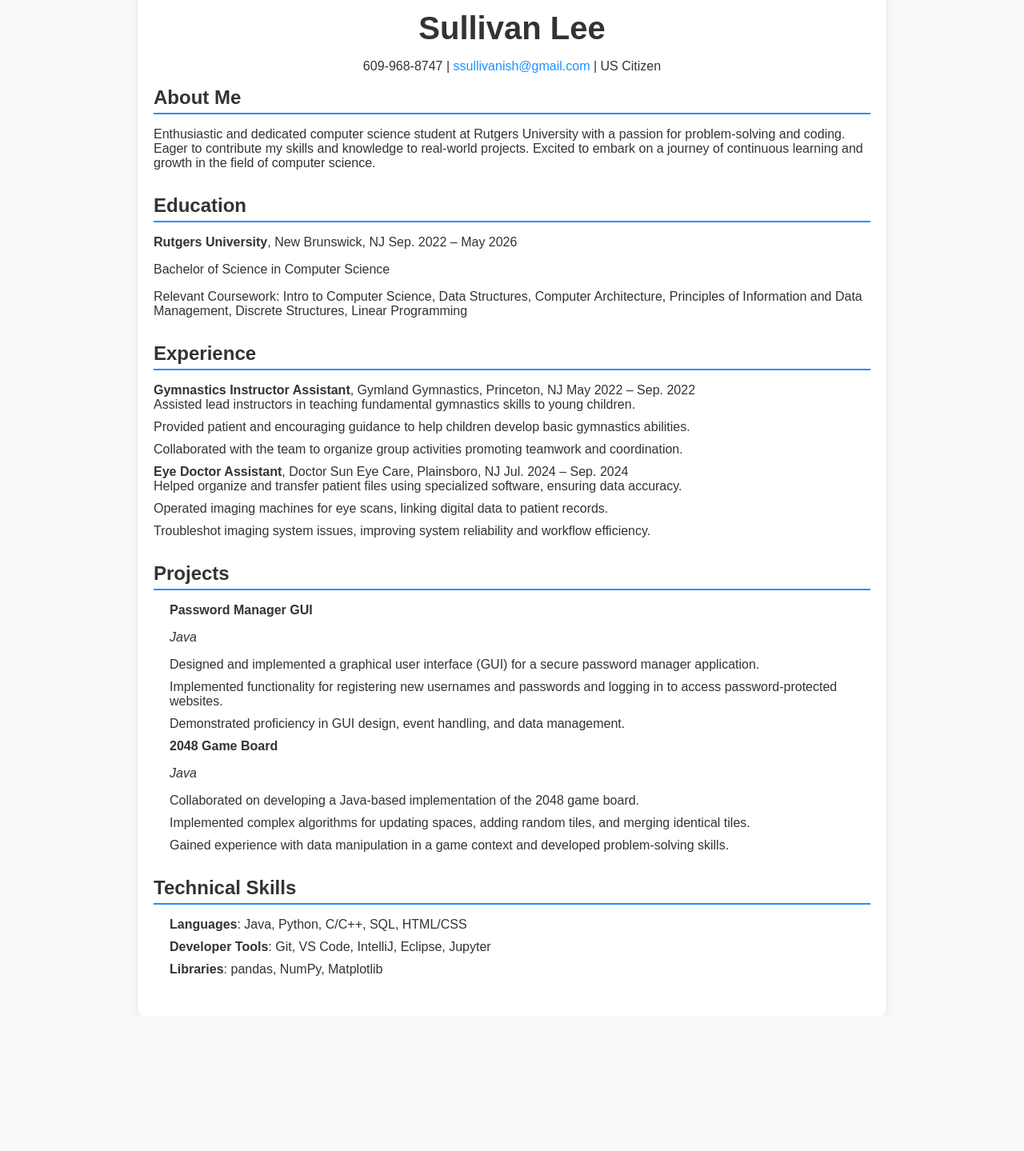
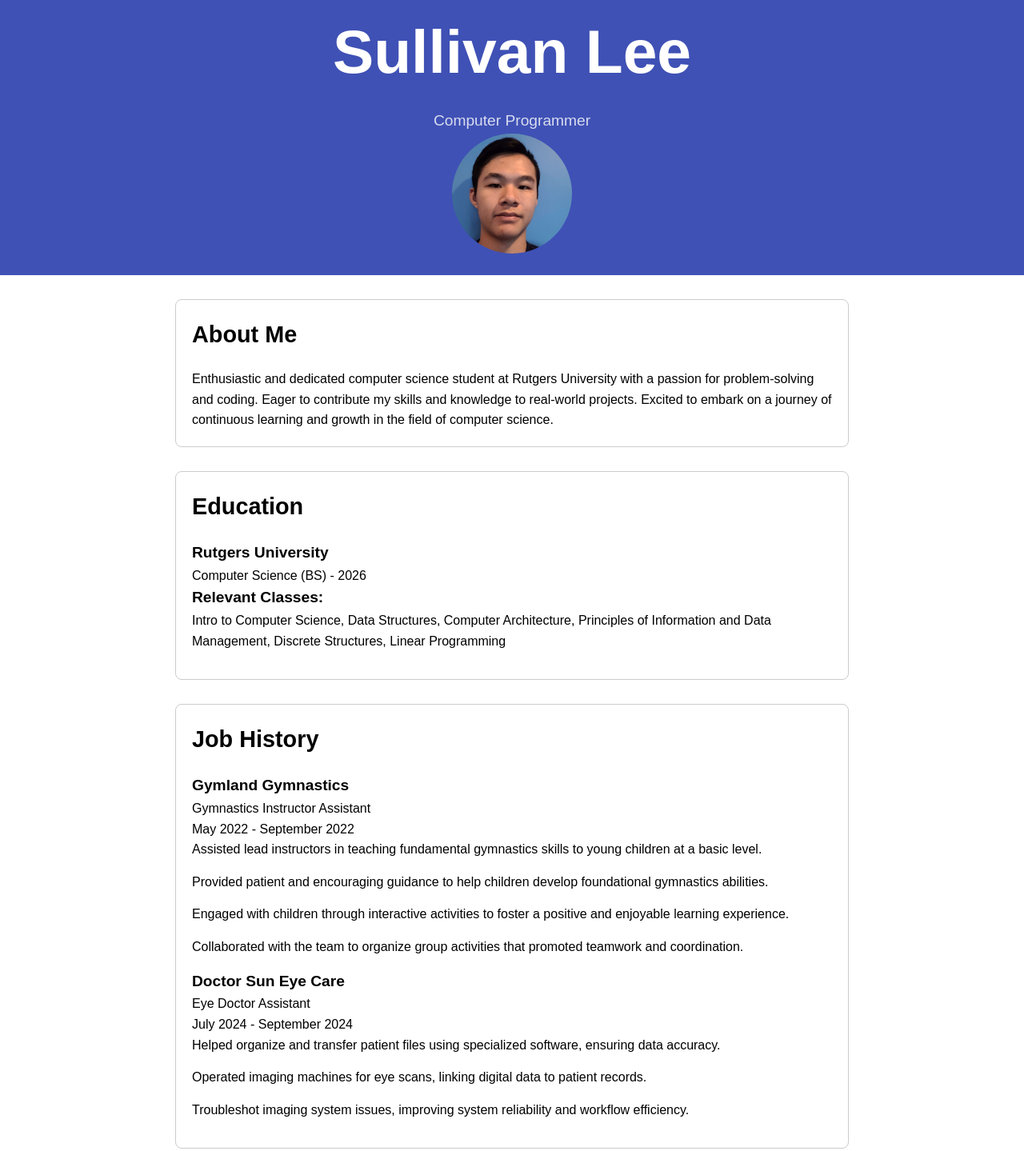
Before and after one commit to Yillow/SullivanLee.github.io, a plain HTML site: page index.html in a window 1280 px wide. Shown: the part 17-1456 px from the top of the page at 80% size. Before the commit the page ends 1288 px from the top, so only its background shows below. Drawn offline with Linux system fonts and the light colour scheme.

Commit message:
Update index.html

```diff
--- a/index.html
+++ b/index.html
@@ -4,114 +4,52 @@
     <meta charset="UTF-8">
     <meta name="viewport" content="width=device-width, initial-scale=1.0">
     <title>Sullivan Lee - Resume</title>
-    <style>
-        body {
-            font-family: Arial, sans-serif;
-            margin: 0;
-            padding: 0;
-            background-color: #f9f9f9;
-            color: #333;
-        }
-        .container {
-            width: 70%;
-            margin: 0 auto;
-            background-color: #fff;
-            padding: 20px;
-            border-radius: 10px;
-            box-shadow: 0 0 10px rgba(0,0,0,0.1);
-        }
-        h1, h2, h3 {
-            margin: 10px 0;
-            color: #333;
-        }
-        h1 {
-            text-align: center;
-            font-size: 2.5em;
-        }
-        .contact-info {
-            text-align: center;
-            margin: 10px 0;
-        }
-        .contact-info a {
-            color: #1E90FF;
-            text-decoration: none;
-        }
-        section {
-            margin-bottom: 30px;
-        }
-        .section-title {
-            font-size: 1.5em;
-            border-bottom: 2px solid #1E90FF;
-            padding-bottom: 5px;
-        }
-        ul {
-            list-style-type: none;
-            padding: 0;
-        }
-        li {
-            margin-bottom: 10px;
-        }
-        .subheading {
-            font-weight: bold;
-        }
-        .subheading span {
-            font-style: italic;
-        }
-        .project-list {
-            margin-left: 20px;
-        }
-        .skills {
-            margin-left: 20px;
-        }
-    </style>
+    <link rel="stylesheet" href="styles.css">
 </head>
 <body>
-
-    <div class="container">
     <header>
         <h1>Sullivan Lee</h1>
-            <div class="contact-info">
-                <p>609-968-8747 | <a href="mailto:ssullivanish@gmail.com">ssullivanish@gmail.com</a> | US Citizen</p>
-            </div>
+        <p>Computer Programmer</p>
+        <img src="profile.jpg" alt="Profile Picture">
     </header>
 
-        <!-- About Me Section -->
-        <section>
-            <h2 class="section-title">About Me</h2>
-            <p>Enthusiastic and dedicated computer science student at Rutgers University with a passion for problem-solving and coding. Eager to contribute my skills and knowledge to real-world projects. Excited to embark on a journey of continuous learning and growth in the field of computer science.</p>
+    <section class="about-me">
+        <h2>About Me</h2>
+        <p>
+            Enthusiastic and dedicated computer science student at Rutgers University with a passion for problem-solving and coding. Eager to contribute my skills and knowledge to real-world projects. Excited to embark on a journey of continuous learning and growth in the field of computer science.
+        </p>
     </section>
 
-        <!-- Education Section -->
-        <section>
-            <h2 class="section-title">Education</h2>
+    <section class="education">
+        <h2>Education</h2>
         <ul>
             <li>
-                    <span class="subheading">Rutgers University</span>, New Brunswick, NJ
-                    <span>Sep. 2022 – May 2026</span>
-                    <p>Bachelor of Science in Computer Science</p>
-                    <ul>
-                        <li>Relevant Coursework: Intro to Computer Science, Data Structures, Computer Architecture, Principles of Information and Data Management, Discrete Structures, Linear Programming</li>
-                    </ul>
+                <strong>Rutgers University</strong>
+                <p>Computer Science (BS) - 2026</p>
+                <strong>Relevant Classes:</strong>
+                <p>Intro to Computer Science, Data Structures, Computer Architecture, Principles of Information and Data Management, Discrete Structures, Linear Programming</p>
             </li>
         </ul>
     </section>
 
-        <!-- Experience Section -->
-        <section>
-            <h2 class="section-title">Experience</h2>
+    <section class="job-history">
+        <h2>Job History</h2>
         <ul>
             <li>
-                    <span class="subheading">Gymnastics Instructor Assistant</span>, Gymland Gymnastics, Princeton, NJ
-                    <span>May 2022 – Sep. 2022</span>
+                <strong>Gymland Gymnastics</strong>
+                <p>Gymnastics Instructor Assistant</p>
+                <p>May 2022 - September 2022</p>
                 <ul>
-                        <li>Assisted lead instructors in teaching fundamental gymnastics skills to young children.</li>
-                        <li>Provided patient and encouraging guidance to help children develop basic gymnastics abilities.</li>
-                        <li>Collaborated with the team to organize group activities promoting teamwork and coordination.</li>
+                    <li>Assisted lead instructors in teaching fundamental gymnastics skills to young children at a basic level.</li>
+                    <li>Provided patient and encouraging guidance to help children develop foundational gymnastics abilities.</li>
+                    <li>Engaged with children through interactive activities to foster a positive and enjoyable learning experience.</li>
+                    <li>Collaborated with the team to organize group activities that promoted teamwork and coordination.</li>
                 </ul>
             </li>
             <li>
-                    <span class="subheading">Eye Doctor Assistant</span>, Doctor Sun Eye Care, Plainsboro, NJ
-                    <span>Jul. 2024 – Sep. 2024</span>
+                <strong>Doctor Sun Eye Care</strong>
+                <p>Eye Doctor Assistant</p>
+                <p>July 2024 - September 2024</p>
                 <ul>
                     <li>Helped organize and transfer patient files using specialized software, ensuring data accuracy.</li>
                     <li>Operated imaging machines for eye scans, linking digital data to patient records.</li>
@@ -121,41 +59,27 @@
         </ul>
     </section>
 
-        <!-- Projects Section -->
-        <section>
-            <h2 class="section-title">Projects</h2>
-            <ul class="project-list">
+    <section class="projects">
+        <h2>Projects</h2>
+        <ul>
             <li>
-                    <span class="subheading">Password Manager GUI</span>
-                    <p><em>Java</em></p>
-                    <ul>
-                        <li>Designed and implemented a graphical user interface (GUI) for a secure password manager application.</li>
-                        <li>Implemented functionality for registering new usernames and passwords and logging in to access password-protected websites.</li>
-                        <li>Demonstrated proficiency in GUI design, event handling, and data management.</li>
-                    </ul>
+                <strong>Password Manager GUI</strong>
+                <p>Designed and implemented a Java-based graphical user interface (GUI) for a secure password manager. The application allows users to register new usernames and passwords, and subsequently login to access a password-protected website. The project demonstrates proficiency in GUI design, event handling, and data management.</p>
             </li>
             <li>
-                    <span class="subheading">2048 Game Board</span>
-                    <p><em>Java</em></p>
-                    <ul>
-                        <li>Collaborated on developing a Java-based implementation of the 2048 game board.</li>
-                        <li>Implemented complex algorithms for updating spaces, adding random tiles, and merging identical tiles.</li>
-                        <li>Gained experience with data manipulation in a game context and developed problem-solving skills.</li>
-                    </ul>
+                <strong>2048 Game Board</strong>
+                <p>Collaborated on developing a Java-based implementation of the 2048 game board, involving complex algorithms for updating open spaces, adding random tiles, and merging identical tiles. This project made me use my problem-solving skills, and gave me experience with data manipulation in a game context.</p>
             </li>
         </ul>
     </section>
 
-        <!-- Skills Section -->
-        <section>
-            <h2 class="section-title">Technical Skills</h2>
-            <ul class="skills">
-                <li><strong>Languages</strong>: Java, Python, C/C++, SQL, HTML/CSS</li>
-                <li><strong>Developer Tools</strong>: Git, VS Code, IntelliJ, Eclipse, Jupyter</li>
-                <li><strong>Libraries</strong>: pandas, NumPy, Matplotlib</li>
-            </ul>
+    <section class="contact">
+        <h2>Contact</h2>
+        <p>Email: Sullivanish@gmail.com</p>
+        <p>Phone: (609) 968-8747</p>
+        <a class="github-button" href="https://github.com/Yillow" target="_blank">GitHub Profile</a>
     </section>
-    </div>
 
+    <script src="script.js"></script>
 </body>
 </html>
```
Lines whose indentation alone changed are shown as unchanged.
